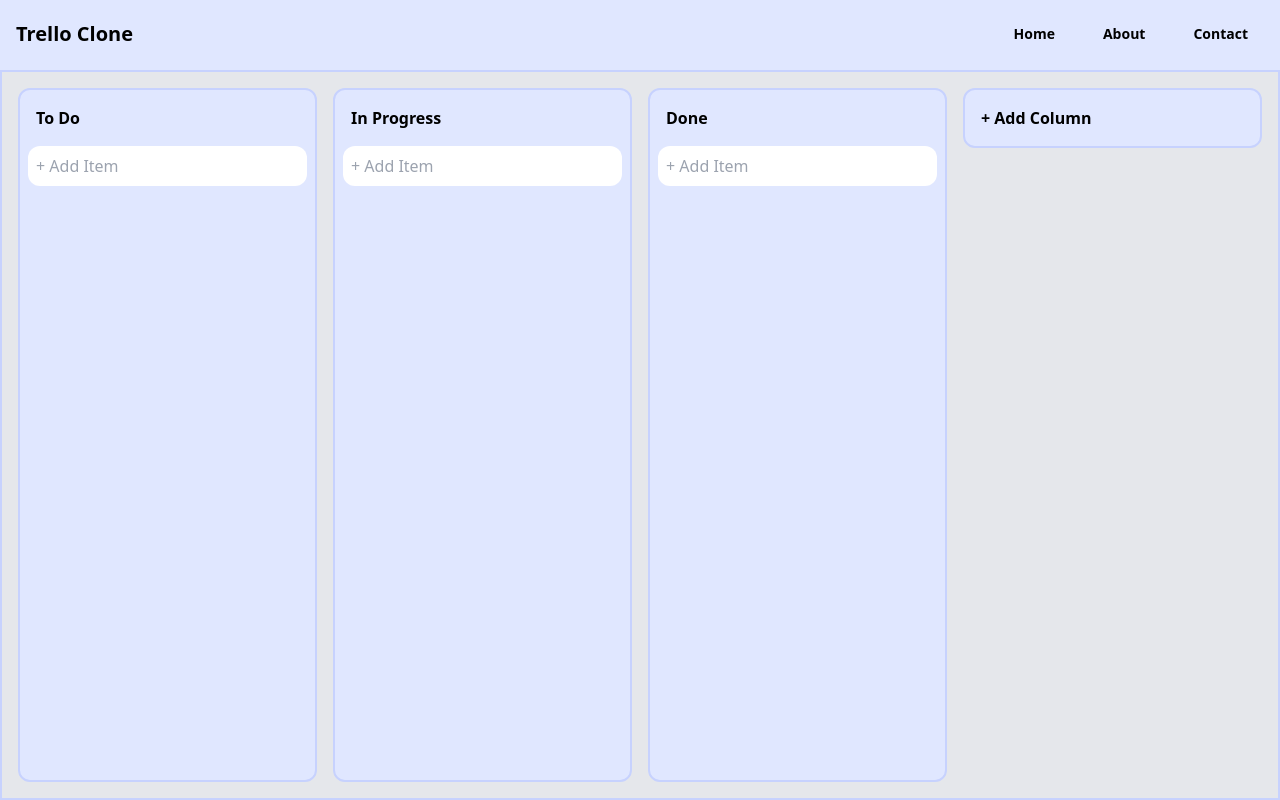
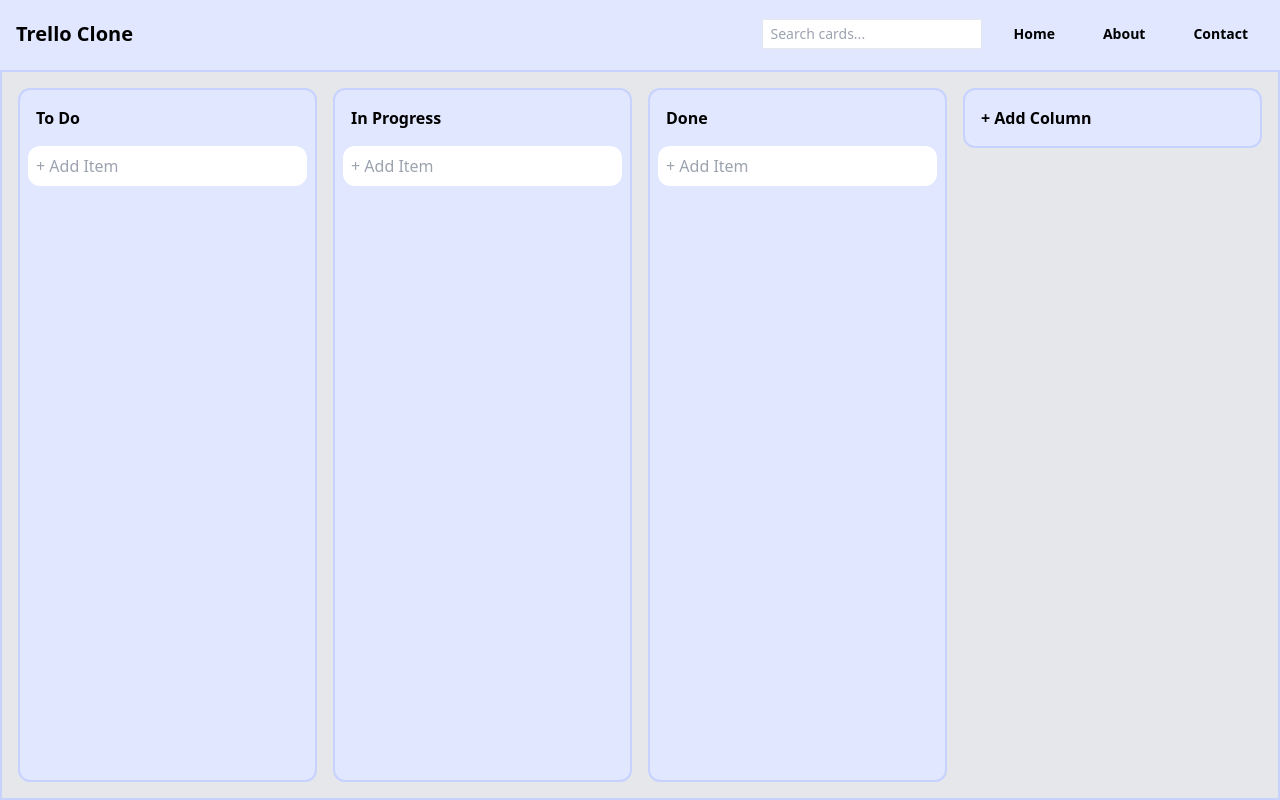
Before and after one commit to cktang88/vite-shadcn, a React (Vite) app: page / in a window 1280 px wide. Built offline with nearby package versions, Linux system fonts and the light colour scheme.

Commit message:
add search

```diff
--- a/src/App.tsx
+++ b/src/App.tsx
@@ -19,6 +19,7 @@ type State = {
     isOpen: boolean;
     cardId: string | null;
   };
+  searchTerm: string;
 };
 
 type Action =
@@ -26,7 +27,8 @@ type Action =
   | { type: "ADD_CARD"; payload: { columnId: string; text: string } }
   | { type: "UPDATE_CARD"; payload: { cardId: string; text: string } }
   | { type: "OPEN_MODAL"; payload: { cardId: string } }
-  | { type: "CLOSE_MODAL" };
+  | { type: "CLOSE_MODAL" }
+  | { type: "SET_SEARCH_TERM"; payload: string };
 
 // Reducer function
 function reducer(state: State, action: Action): State {
@@ -76,6 +78,11 @@ function reducer(state: State, action: Action): State {
           cardId: null,
         },
       };
+    case "SET_SEARCH_TERM":
+      return {
+        ...state,
+        searchTerm: action.payload,
+      };
     default:
       return state;
   }
@@ -93,16 +100,21 @@ function App() {
       isOpen: false,
       cardId: null,
     },
+    searchTerm: "",
   });
+
+  const filteredCards = state.cards.filter((card) =>
+    card.text.toLowerCase().includes(state.searchTerm.toLowerCase()),
+  );
 
   return (
     <>
       <div className="m-0 flex h-screen flex-col border-green-500 p-0">
-        <Header />
+        <Header searchTerm={state.searchTerm} dispatch={dispatch} />
         <div className="flex h-full w-full items-center justify-center border-2 border-indigo-200 bg-indigo-100">
           <Board
             columns={state.columns}
-            cards={state.cards}
+            cards={filteredCards}
             dispatch={dispatch}
           />
         </div>
@@ -272,11 +284,28 @@ function NewColumn({ dispatch }: { dispatch: React.Dispatch<Action> }) {
   );
 }
 
-function Header() {
+function Header({
+  searchTerm,
+  dispatch,
+}: {
+  searchTerm: string;
+  dispatch: React.Dispatch<Action>;
+}) {
+  const handleSearchChange = (e: React.ChangeEvent<HTMLInputElement>) => {
+    dispatch({ type: "SET_SEARCH_TERM", payload: e.target.value });
+  };
+
   return (
     <div className="flex w-full items-center justify-between border-b-2 border-indigo-100 bg-indigo-100 p-4">
       <span className="text-xl font-bold">Trello Clone</span>
-      <div className="flex gap-4">
+      <div className="flex items-center gap-4">
+        <input
+          type="text"
+          placeholder="Search cards..."
+          value={searchTerm}
+          onChange={handleSearchChange}
+          className="rounded-md border px-2 py-1 text-sm"
+        />
         <button className="rounded px-4 py-2 text-sm font-bold text-black hover:bg-gray-400">
           Home
         </button>
```
